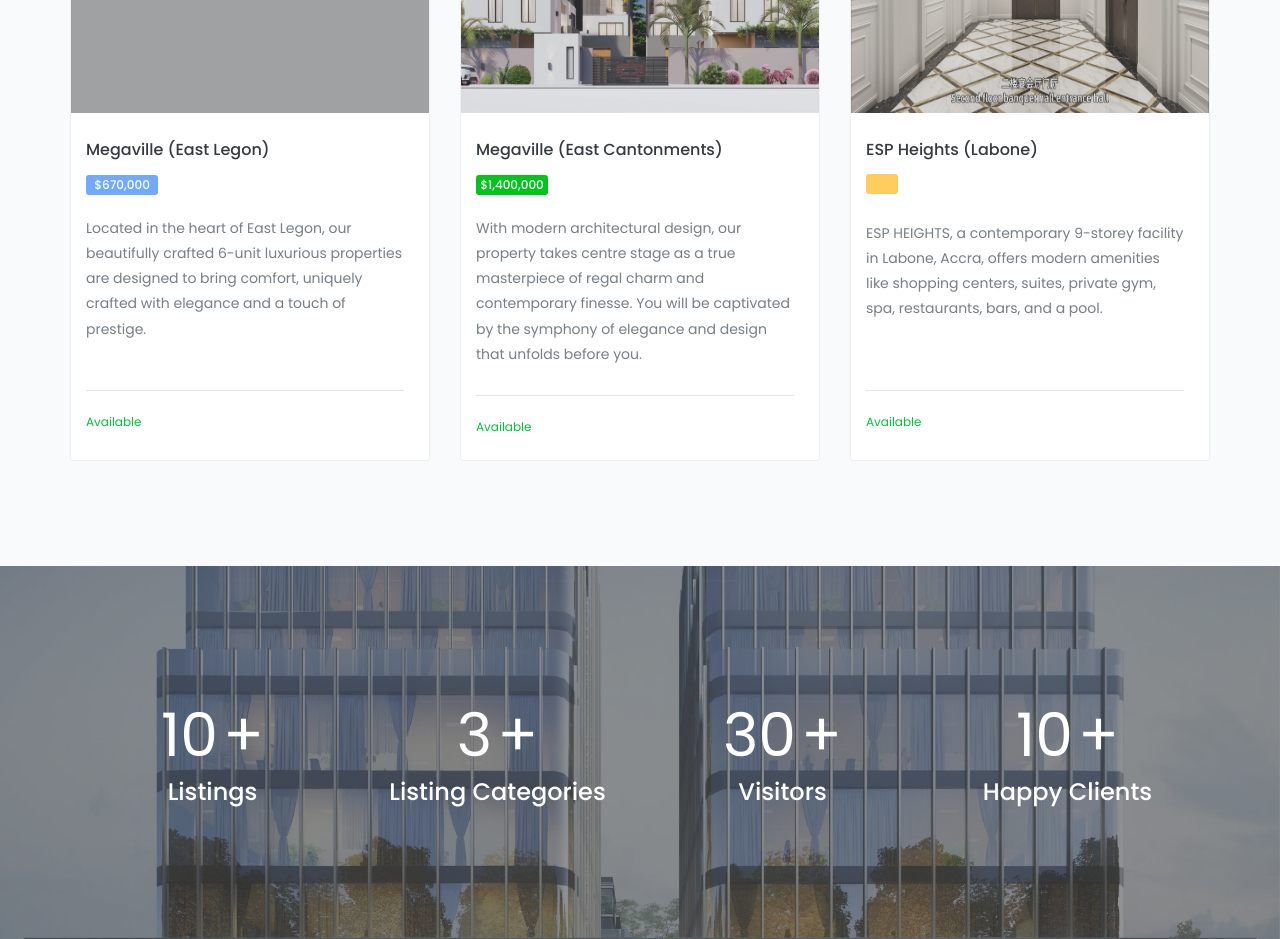
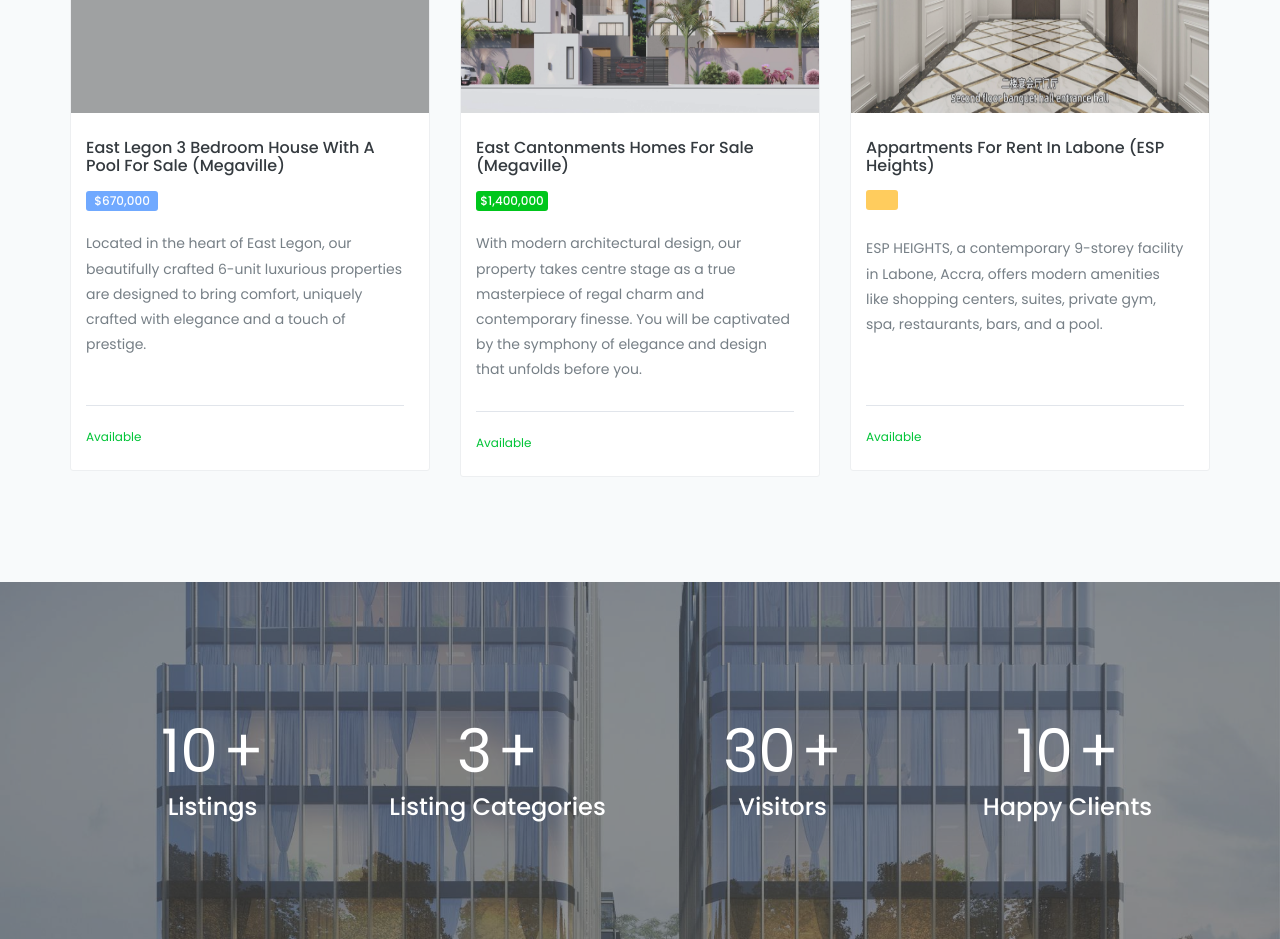
Before and after one commit to Steph-en/hochonline, a plain HTML site: page index.html in a window 1280 px wide. Shown: the part 1700-2639 px from the top of the page. Drawn offline with nearby package versions, Linux system fonts and the light colour scheme; grey boxes are pictures that could not be loaded.

Commit message:
feat: Updated image tags

```diff
--- a/index.html
+++ b/index.html
@@ -175,7 +175,7 @@
             <div class="single-explore-item">
               <div class="single-explore-img">
                 <img src="assets/images/buldings/megaville-eastlegon/ps curtis-43.jpg"
-                  style="width: 26em; height: 20em;" alt="East Legon homes for sale">
+                  style="width: 26em; height: 20em;" alt="3 bedroom house with a pool for sale">
                 <div class="single-explore-img-info">
                   <button onclick="window.location.href='megaest.html'">best rated</button>
                   <div class="single-explore-image-icon-box">
@@ -190,7 +190,7 @@
                 </div>
               </div>
               <div class="single-explore-txt bg-theme-1">
-                <h3><a href="megaest.html">megaville (east legon)</a></h3>
+                <h3><a href="megaest.html">east legon 3 bedroom house with a pool for sale (megaville)</a></h3>
                 <p class="explore-rating-price">
                   <span class="explore-rating" style="width: 6em;">$670,000</span>
                 </p>
@@ -237,7 +237,7 @@
                 </div>
               </div>
               <div class="single-explore-txt bg-theme-2">
-                <h3><a href="megacant.html">megaville (east cantonments)</a></h3>
+                <h3><a href="megacant.html">east cantonments homes for sale (megaville)</a></h3>
                 <p class="explore-rating-price">
                   <span class="explore-rating" style="width: 6em;">$1,400,000</span>
                 </p>
@@ -283,7 +283,7 @@
                 </div>
               </div>
               <div class="single-explore-txt bg-theme-3">
-                <h3><a href="espheights.html">ESP heights (labone)</a></h3>
+                <h3><a href="espheights.html">appartments for rent in labone (ESP heights)</a></h3>
                 <p class="explore-rating-price">
                   <span class="explore-rating"></span>
                 </p>
```
